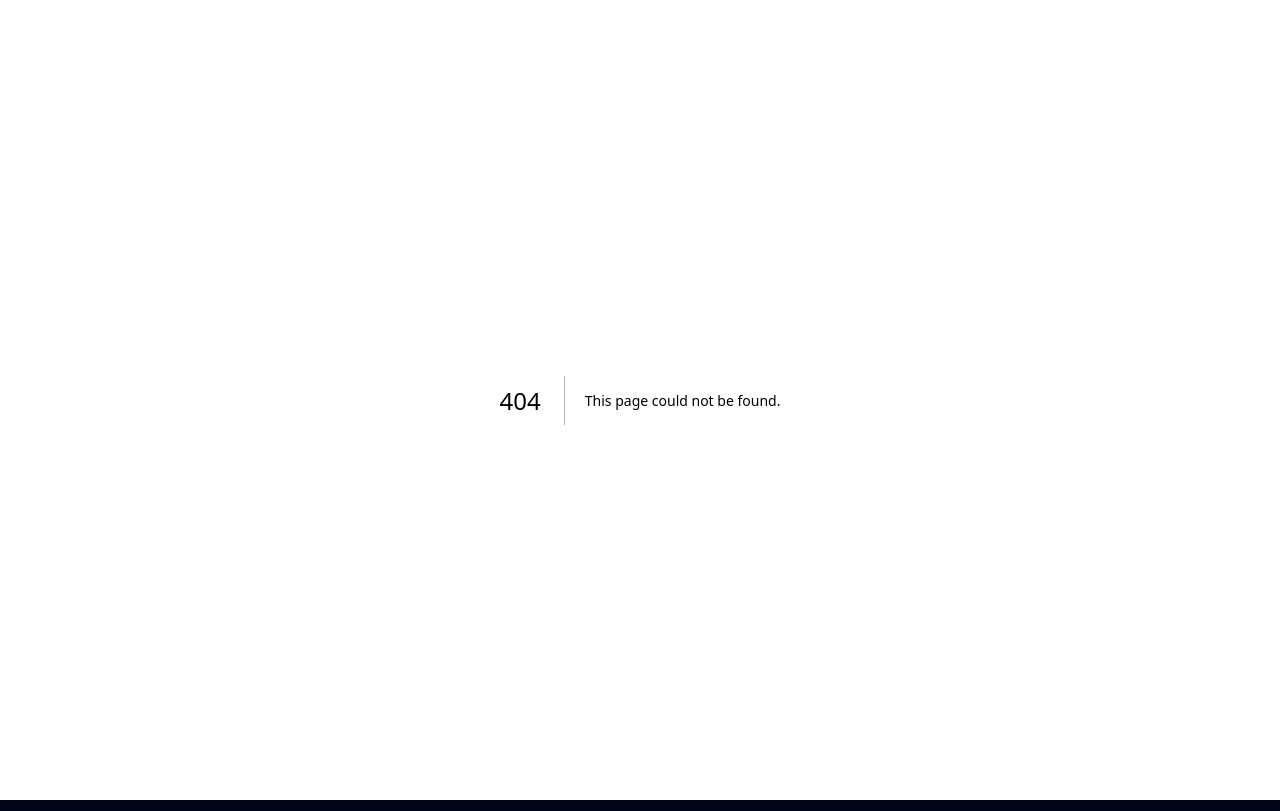
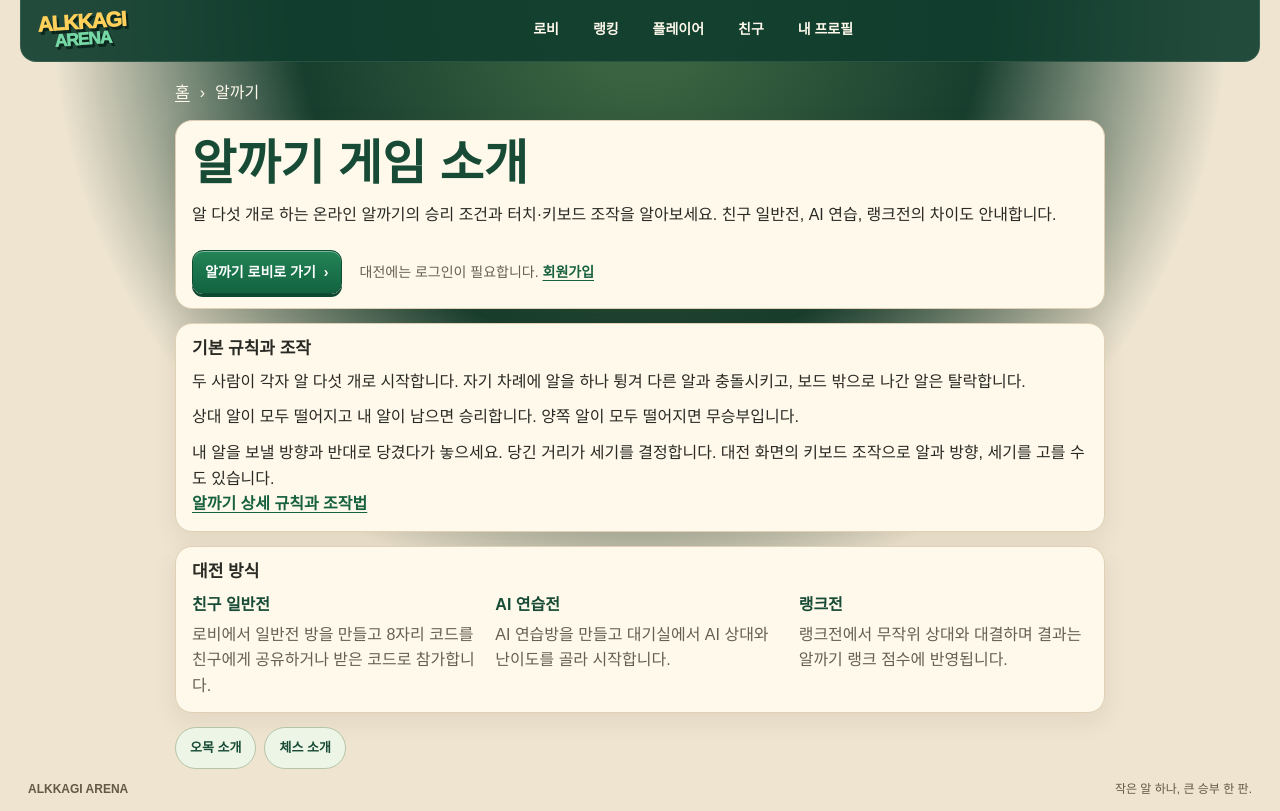
Before and after one commit to SuperNova080710/Alkkagi, a Next.js app: page /games/alkkagi in a window 1280 px wide. Before the commit this address had no page. Built offline with nearby package versions, Linux system fonts and the light colour scheme.

Commit message:
feat: 오목·체스·알까기 공개 소개 페이지 추가
- 게임별 규칙·조작법·대전 방식과 로비 진입 연결
- 고유 메타데이터·사이트맵·홈 내부 링크 구성
- 비로그인 렌더와 기능 플래그·뷰포트 회귀 검증 추가

```diff
--- a/scripts/qa/public-viewport.mjs
+++ b/scripts/qa/public-viewport.mjs
@@ -19,7 +19,7 @@ const viewports = [
   // NOT a measurement of Chrome's actual browser Zoom 200% behaviour.
   ['zoom-equivalent-960x540', 960, 540],
 ];
-const routes = ['/', '/how-to-play', '/login', '/signup'];
+const routes = ['/', '/how-to-play', '/login', '/signup', '/games/omok', '/games/chess', '/games/alkkagi'];
 const base = (process.env.QA_BASE_URL || 'http://127.0.0.1:3107').replace(/\/$/, '');
 const outdir = resolve(process.env.QA_OUTPUT_DIR || 'artifacts/ui-viewport-qa');
 
@@ -181,7 +181,7 @@ async function main() {
         if (m.path !== path) failures.push('Unexpected redirect: ' + m.path);
         if (m.horizontalOverflowPx > 1) failures.push('Horizontal overflow ' + m.horizontalOverflowPx + 'px');
         if (m.h1Count !== 1 || m.mainCount !== 1 || !m.skipLink) failures.push('Missing h1/main/skip-link semantics');
-        const safePath = path === '/' ? 'home' : path.slice(1);
+        const safePath = path === '/' ? 'home' : path.slice(1).replaceAll('/', '-');
         if (failures.length || ['wide-1920x900', 'mobile-320x720', 'zoom-equivalent-960x540'].includes(label)) {
           const screenshot = await session.call('Page.captureScreenshot', {
             format: 'png', captureBeyondViewport: false,
--- /dev/null
+++ b/src/app/games/[game]/game-guide.css
@@ -0,0 +1,23 @@
+.arena-public-game {
+  display: grid;
+  width: min(100%, 930px);
+  gap: 14px;
+  margin: 18px auto 0;
+}
+
+.arena-public-game-breadcrumb { display: flex; flex-wrap: wrap; gap: 10px; color: var(--arena-cream); }
+.arena-public-game-breadcrumb li + li::before { content: '›'; margin-right: 10px; }
+.arena-public-game-breadcrumb a,
+.arena-public-game .arena-panel a:not(.arena-button) { text-decoration: underline; text-underline-offset: 3px; }
+.arena-public-game .arena-panel a:not(.arena-button) { color: var(--arena-jade); font-weight: 700; }
+.arena-public-game-intro h1 { color: var(--arena-forest); font-size: clamp(1.8rem, 5vw, 3rem); font-weight: 900; line-height: 1.2; margin-bottom: 10px; }
+.arena-public-game-status { color: var(--arena-forest); font-weight: 800; margin-top: 14px; }
+.arena-public-game .arena-panel > p + p { margin-top: 10px; }
+.arena-public-game-modes { display: grid; grid-template-columns: repeat(3, minmax(0, 1fr)); gap: 14px; }
+.arena-public-game-modes dt { color: var(--arena-forest); font-weight: 900; margin-bottom: 4px; }
+.arena-public-game-modes dd { color: var(--arena-muted); }
+.arena-public-game .arena-guide-jump { margin-top: 0; }
+
+@media (max-width: 639px) {
+  .arena-public-game-modes { grid-template-columns: minmax(0, 1fr); }
+}
--- /dev/null
+++ b/src/app/games/[game]/page.tsx
@@ -0,0 +1,77 @@
+import type { Metadata } from 'next';
+import Link from 'next/link';
+import { notFound } from 'next/navigation';
+import { ArenaShell } from '@/components/ui/arena';
+import { gameGuideIds, gameGuides, isGameGuideId } from '@/lib/seo/game-guides';
+import { SITE_NAME, SITE_ORIGIN } from '@/lib/seo/site';
+import './game-guide.css';
+
+type PageProps = { params: Promise<{ game: string }> };
+
+export const dynamicParams = false;
+
+export function generateStaticParams() {
+  return gameGuideIds.map((game) => ({ game }));
+}
+
+export async function generateMetadata({ params }: PageProps): Promise<Metadata> {
+  const { game } = await params;
+  if (!isGameGuideId(game)) notFound();
+
+  const { title, description } = gameGuides[game];
+  const canonical = new URL(`/games/${game}`, SITE_ORIGIN);
+  return {
+    title,
+    description,
+    alternates: { canonical },
+    openGraph: { type: 'website', locale: 'ko_KR', title, description, url: canonical, siteName: SITE_NAME },
+    twitter: { card: 'summary', title, description },
+  };
+}
+
+export default async function GameGuidePage({ params }: PageProps) {
+  const { game } = await params;
+  if (!isGameGuideId(game)) notFound();
+
+  const guide = gameGuides[game];
+  const available = guide.flag === null || process.env[guide.flag] === 'true';
+  return <ArenaShell>
+    <article className="arena-guide arena-public-game">
+      <nav aria-label="현재 위치">
+        <ol className="arena-public-game-breadcrumb">
+          <li><Link href="/">홈</Link></li>
+          <li aria-current="page">{guide.name}</li>
+        </ol>
+      </nav>
+      <header className="arena-public-game-intro arena-panel">
+        <h1>{guide.name} 게임 소개</h1>
+        <p>{guide.description}</p>
+        {available ? <div className="arena-guide-cta">
+          <Link href={guide.lobby} className="arena-button">{guide.name} 로비로 가기 <span aria-hidden="true">›</span></Link>
+          <p className="arena-muted">대전에는 로그인이 필요합니다. <Link href="/signup">회원가입</Link></p>
+        </div> : <p className="arena-public-game-status">현재 이 환경에서는 {guide.name} 대전을 이용할 수 없습니다.</p>}
+      </header>
+
+      <section aria-labelledby="game-guide-rules" className="arena-panel">
+        <h2 id="game-guide-rules">기본 규칙과 조작</h2>
+        {guide.rules.map((rule) => <p key={rule}>{rule}</p>)}
+        <p>{guide.controls}</p>
+        {game === 'alkkagi' && <Link href="/how-to-play">알까기 상세 규칙과 조작법</Link>}
+      </section>
+
+      <section aria-labelledby="game-guide-modes" className="arena-panel">
+        <h2 id="game-guide-modes">대전 방식</h2>
+        <dl className="arena-public-game-modes">
+          <div><dt>친구 일반전</dt><dd>{guide.modes[0]}</dd></div>
+          <div><dt>AI 연습전</dt><dd>{guide.modes[1]}</dd></div>
+          <div><dt>랭크전</dt><dd>{guide.modes[2]}</dd></div>
+        </dl>
+      </section>
+
+      <nav className="arena-guide-jump" aria-label="다른 게임 소개">
+        {gameGuideIds.filter((id) => id !== game).map((id) =>
+          <Link key={id} href={`/games/${id}`}>{gameGuides[id].name} 소개</Link>)}
+      </nav>
+    </article>
+  </ArenaShell>;
+}
--- a/src/app/page.tsx
+++ b/src/app/page.tsx
@@ -20,5 +20,10 @@ export default function Home() {
       <ArenaModeCard mode="ai"><Link href="/lobby" className="arena-button arena-button--blue">AI와 연습하기 <span aria-hidden="true">›</span></Link></ArenaModeCard>
     </div>
     <p className="arena-home-note">로그인 후 일반전·랭크전·AI 연습전을 즐길 수 있습니다. <Link href="/how-to-play" className="arena-home-guide-link">알까기 규칙과 조작법 보기 <span aria-hidden="true">›</span></Link></p>
+    <nav aria-label="게임별 규칙과 소개" className="arena-home-note">
+      <Link href="/games/omok" className="arena-home-guide-link">오목 소개</Link>{' '}
+      <Link href="/games/chess" className="arena-home-guide-link">체스 소개</Link>{' '}
+      <Link href="/games/alkkagi" className="arena-home-guide-link">알까기 소개</Link>
+    </nav>
   </ArenaShell>;
 }
--- a/src/app/sitemap.ts
+++ b/src/app/sitemap.ts
@@ -1,12 +1,14 @@
 import type {MetadataRoute} from 'next';
+import {gameGuideIds} from '@/lib/seo/game-guides';
 import {isSearchProduction,SITE_ORIGIN} from '@/lib/seo/site';
 
 export default function sitemap():MetadataRoute.Sitemap {
-  // Public home and public guide only: no UUID profiles, rooms, authenticated content,
+  // Public home and public game guides only: no UUID profiles, rooms, authenticated content,
   // session URLs, or forms in the sitemap.
   if (!isSearchProduction()) return [];
   return [
     {url:SITE_ORIGIN,changeFrequency:'weekly',priority:1},
     {url:`${SITE_ORIGIN}/how-to-play`,changeFrequency:'monthly',priority:0.7},
+    ...gameGuideIds.map(game=>({url:`${SITE_ORIGIN}/games/${game}`,changeFrequency:'monthly' as const,priority:0.7})),
   ];
 }
--- /dev/null
+++ b/src/lib/seo/game-guides.ts
@@ -0,0 +1,61 @@
+export const gameGuides = {
+  omok: {
+    name: '오목',
+    title: '무료 온라인 오목 게임·규칙',
+    description: '15×15 판의 오목 규칙과 흑돌 금수를 알아보세요. 친구 코드 대국, AI 연습, 오목 랭크전의 진행 방식도 확인할 수 있습니다.',
+    lobby: '/omok',
+    flag: 'OMOK_UI_ENABLED',
+    rules: [
+      '흑부터 시작해 빈 교차점에 돌을 하나씩 번갈아 놓습니다. 가로·세로·대각선 중 한 방향으로 돌 다섯 개를 이으면 이깁니다.',
+      '새 대국에서는 흑의 33·44·장목이 금지됩니다. 백은 장목으로도 이길 수 있습니다.',
+    ],
+    controls: '마우스나 터치로 교차점을 선택하세요. 키보드로는 방향키로 교차점을 고르고 Enter 또는 스페이스로 착수할 수 있습니다.',
+    modes: [
+      '오목 로비에서 방을 만든 뒤 친구에게 초대 코드를 보내거나 받은 코드로 참가합니다.',
+      '세 가지 난이도 중 하나를 고르면 AI와 바로 대국합니다.',
+      '다른 플레이어와 매칭하며 결과는 오목 랭크 점수와 순위에 반영됩니다.',
+    ],
+  },
+  chess: {
+    name: '체스',
+    title: '무료 온라인 체스 게임·규칙',
+    description: '체스 기물 이동과 체크메이트의 기본 규칙을 알아보세요. 친구 초대방, 난이도별 AI 연습, 턴당 90초 랭크전을 소개합니다.',
+    lobby: '/chess',
+    flag: 'CHESS_UI_ENABLED',
+    rules: [
+      '백부터 번갈아 기물을 한 번씩 움직입니다. 킹이 공격받는 체크 상태를 벗어날 합법적인 수가 없으면 체크메이트입니다.',
+      '기물마다 이동 방식이 다릅니다. 폰이 반대쪽 끝에 닿으면 승격하며, 조건을 만족하면 캐슬링이나 앙파상도 가능합니다.',
+    ],
+    controls: '보드에서 자기 기물을 선택한 뒤 이동 가능한 칸을 선택하세요. 폰을 승격할 때는 화면에서 바꿀 기물을 고릅니다.',
+    modes: [
+      '체스 로비에서 초대방을 만들거나 친구에게 받은 코드로 참가합니다.',
+      '난이도를 골라 AI와 대국하고 기물 이동과 체크 대응을 연습합니다.',
+      '매칭으로 상대를 찾고 턴마다 90초 안에 착수합니다. 결과는 체스 랭크 점수에 반영됩니다.',
+    ],
+  },
+  alkkagi: {
+    name: '알까기',
+    title: '무료 온라인 알까기 게임·규칙',
+    description: '알 다섯 개로 하는 온라인 알까기의 승리 조건과 터치·키보드 조작을 알아보세요. 친구 일반전, AI 연습, 랭크전의 차이도 안내합니다.',
+    lobby: '/lobby',
+    flag: null,
+    rules: [
+      '두 사람이 각자 알 다섯 개로 시작합니다. 자기 차례에 알을 하나 튕겨 다른 알과 충돌시키고, 보드 밖으로 나간 알은 탈락합니다.',
+      '상대 알이 모두 떨어지고 내 알이 남으면 승리합니다. 양쪽 알이 모두 떨어지면 무승부입니다.',
+    ],
+    controls: '내 알을 보낼 방향과 반대로 당겼다가 놓으세요. 당긴 거리가 세기를 결정합니다. 대전 화면의 키보드 조작으로 알과 방향, 세기를 고를 수도 있습니다.',
+    modes: [
+      '로비에서 일반전 방을 만들고 8자리 코드를 친구에게 공유하거나 받은 코드로 참가합니다.',
+      'AI 연습방을 만들고 대기실에서 AI 상대와 난이도를 골라 시작합니다.',
+      '랭크전에서 무작위 상대와 대결하며 결과는 알까기 랭크 점수에 반영됩니다.',
+    ],
+  },
+} as const;
+
+export type GameGuideId = keyof typeof gameGuides;
+
+export const gameGuideIds = ['omok', 'chess', 'alkkagi'] as const satisfies readonly GameGuideId[];
+
+export function isGameGuideId(game: string): game is GameGuideId {
+  return gameGuideIds.some((id) => id === game);
+}
```
Also changed, not shown: 2 other files (tests, documents, lock files or other folders).
